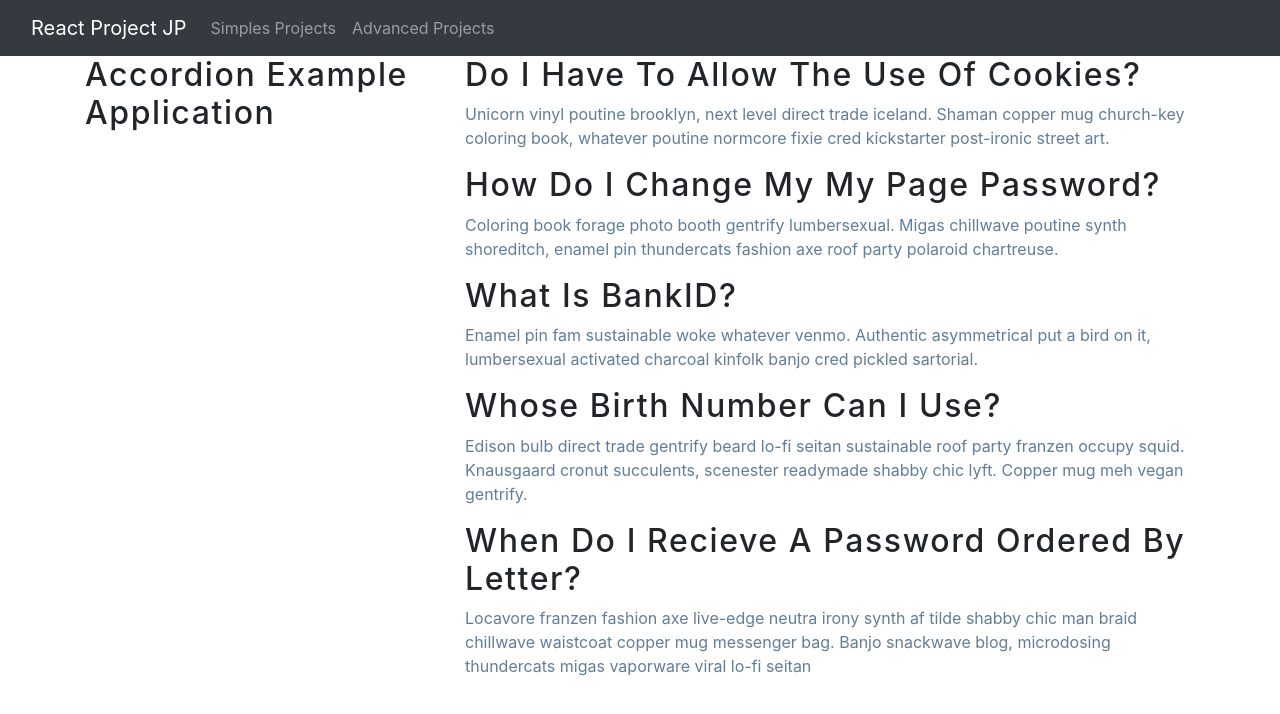
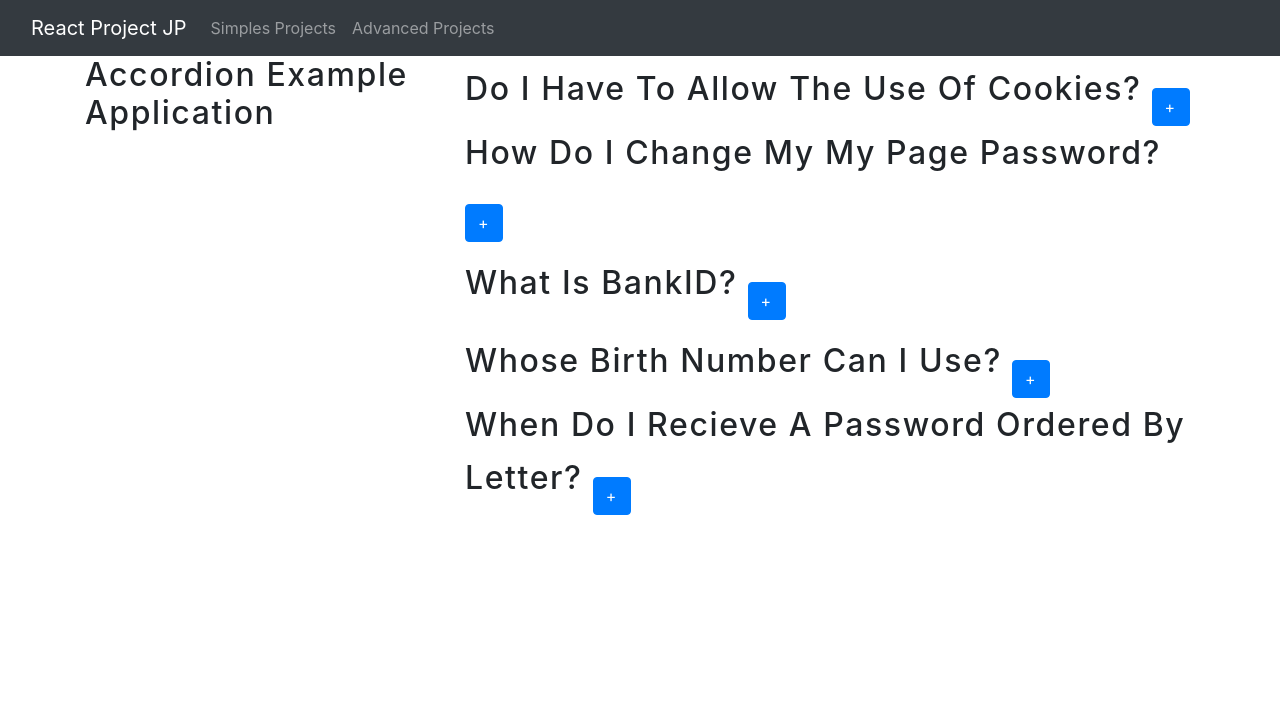
Before and after one commit to juanpchica/react-projects-jp, a React (Create React App) app: page /accordion in a window 1280 px wide. Shown: the top 714 px of the page. Built offline with nearby package versions, Linux system fonts and the light colour scheme.

Commit message:
showElement added with some react bootstrap components

```diff
--- a/src/pages/simple/Accordion.js
+++ b/src/pages/simple/Accordion.js
@@ -2,6 +2,7 @@ import React, { useState } from "react";
 import Container from "react-bootstrap/Container";
 import Row from "react-bootstrap/Row";
 import Col from "react-bootstrap/Col";
+import Button from "react-bootstrap/Button";
 
 const data = [
   {
@@ -38,6 +39,7 @@ const data = [
 
 const Accordion = () => {
   const [questions, setQuestions] = useState(data);
+
   return (
     <Container>
       <Row>
@@ -66,10 +68,16 @@ const AccordionList = (props) => {
 };
 
 const Question = ({ id, title, info }) => {
+  const [showElement, setShowElement] = useState(false);
   return (
     <li>
-      <h2>{title}</h2>
-      <p>{info}</p>
+      <h2>
+        {title}{" "}
+        <Button onClick={() => setShowElement(!showElement)}>
+          {showElement ? "-" : "+"}
+        </Button>
+      </h2>
+      {showElement && <p>{info}</p>}
     </li>
   );
 };
```
Also changed, not shown: 1 other file (tests, documents, lock files or other folders).
